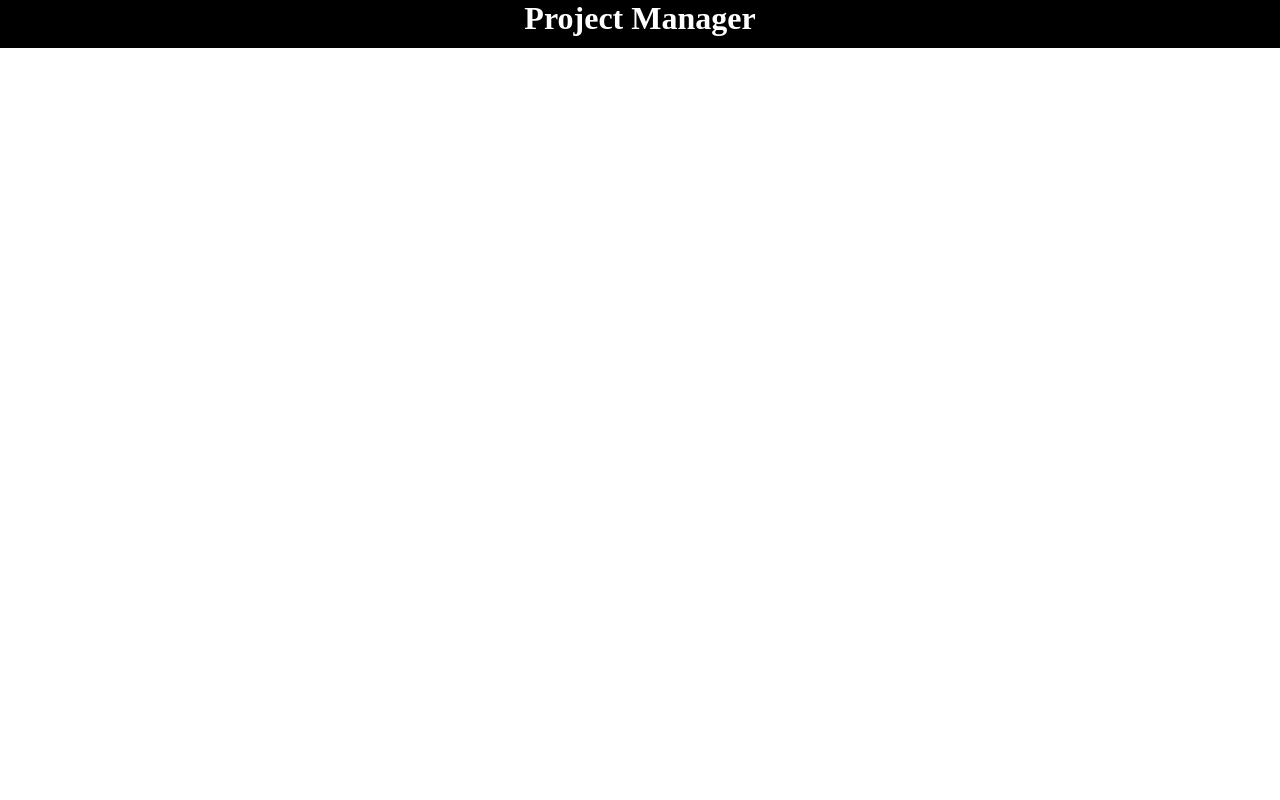
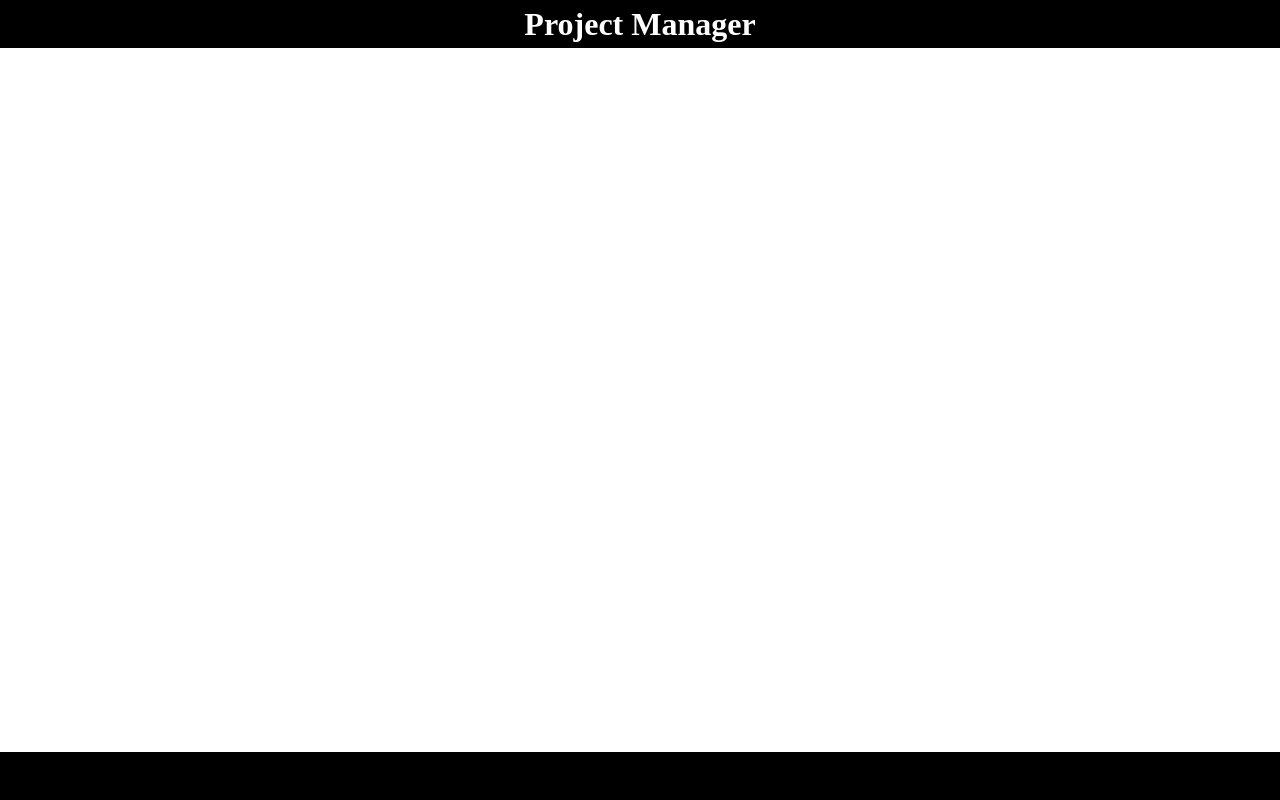
Before and after one commit to SalamanderCtesiphon/vanilla-javascript-todo-list, a website built with webpack: page dist/index.html in a window 1280 px wide. Built offline with nearby package versions, Linux system fonts and the light colour scheme.

Commit message:
added a body to the page and a footer. to start the general layout

```diff
--- a/src/index.js
+++ b/src/index.js
@@ -6,4 +6,14 @@ const header = document.createElement('h1');
 header.textContent = 'Project Manager';
 header.classList.add('projectHeader');
 
+const footer = document.createElement('div');
+footer.classList.add('projectFooter');
+
+const pageView = document.createElement('div');
+pageView.classList.add('pageView');
+
+
+
 content.appendChild(header);
+content.appendChild(pageView);
+content.appendChild(footer);
--- a/src/style.css
+++ b/src/style.css
@@ -16,8 +16,25 @@
   display: flex;
   flex-direction: column;
   align-items: center;
+  justify-content: center;
   background-color: black;
   color: white;
   height: 6vh;
   width: 100vw;
 }
+
+.pageView {
+  height: 88vh;
+  width: 100vw;
+}
+
+.projectFooter {
+  display: flex;
+  flex-direction: column;
+  align-items: center;
+  justify-content: center;
+  background-color: black;
+  color: white;
+  height: 6vh;
+  width: 100vw;
+}
```
Also changed, not shown: dist/bundle.js.
